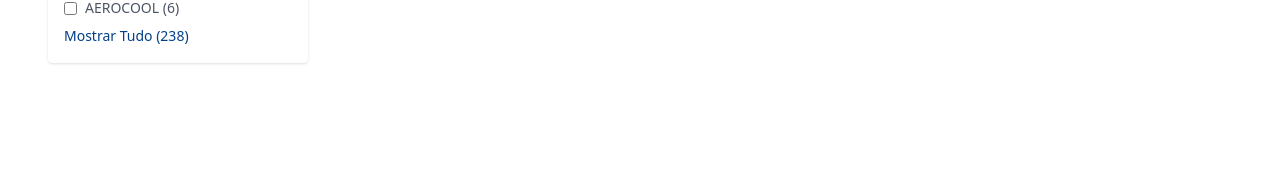
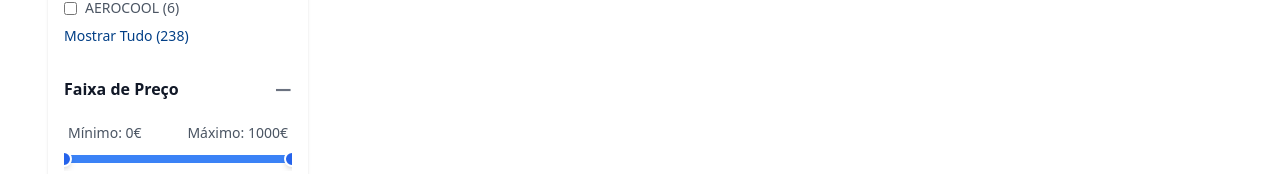
Before and after one commit to eduardosilvestre17/autojni_nextjs, a Next.js app: page /loja in a window 1280 px wide. Shown: the part 626-800 px from the top of the page. Built offline with nearby package versions, Linux system fonts and the light colour scheme; no server answers; the database is empty.

Commit message:
slider de preço a funcionar.

```diff
--- a/src/app/(public)/loja/page.tsx
+++ b/src/app/(public)/loja/page.tsx
@@ -1,23 +1,203 @@
 "use client";
 
-import { useState } from "react";
+import React, { useState, useRef, useCallback } from "react";
 import { useSearchParams } from "next/navigation";
 import useSWR from "swr";
 import ProductCard, { Product } from "@/components/ProductCard";
 
 const fetcher = (url: string) => fetch(url).then((r) => r.json());
 
+/**
+ * ===========================
+ * Componente PriceRangeSlider
+ * ===========================
+ * - Renderiza uma trilha (track),
+ * - Renderiza a faixa colorida entre min e max,
+ * - Renderiza duas "bolinhas" (thumbs) que podem ser arrastadas.
+ */
+interface PriceRangeSliderProps {
+  minPrice: number;
+  maxPrice: number;
+  onChange: (newMin: number, newMax: number) => void;
+  minLimit: number; // Ex: 0
+  maxLimit: number; // Ex: 1000
+}
+
+function PriceRangeSlider({
+  minPrice,
+  maxPrice,
+  onChange,
+  minLimit,
+  maxLimit,
+}: PriceRangeSliderProps) {
+  const sliderRef = useRef<HTMLDivElement>(null);
+  const [draggingThumb, setDraggingThumb] = useState<"min" | "max" | null>(
+    null
+  );
+
+  // Função auxiliar: dado um valor (ex: minPrice) converte para % da largura
+  const valueToPercent = useCallback(
+    (value: number) => {
+      return ((value - minLimit) / (maxLimit - minLimit)) * 100;
+    },
+    [minLimit, maxLimit]
+  );
+
+  // Função auxiliar: dado um pixel X no container, converte para valor do slider
+  const pixelToValue = useCallback(
+    (x: number) => {
+      if (!sliderRef.current) return minLimit;
+      const rect = sliderRef.current.getBoundingClientRect();
+      const width = rect.width;
+      // Garante que x fique dentro [0, width]
+      const clampedX = Math.max(0, Math.min(x - rect.left, width));
+      // Converte a posição em pixels para o range de valores
+      const percent = clampedX / width; // entre 0 e 1
+      return Math.round(minLimit + percent * (maxLimit - minLimit));
+    },
+    [minLimit, maxLimit]
+  );
+
+  // Lida com o mouse/touch movendo
+  const handleMove = useCallback(
+    (clientX: number) => {
+      if (!draggingThumb) return;
+      // Convertemos a posição do mouse para o valor do slider
+      const newValue = pixelToValue(clientX);
+
+      if (draggingThumb === "min") {
+        // Não pode ultrapassar o maxPrice
+        const bounded = Math.min(newValue, maxPrice);
+        onChange(bounded, maxPrice);
+      } else {
+        // draggingThumb === "max"
+        // Não pode ser menor que minPrice
+        const bounded = Math.max(newValue, minPrice);
+        onChange(minPrice, bounded);
+      }
+    },
+    [draggingThumb, pixelToValue, minPrice, maxPrice, onChange]
+  );
+
+  // Ao clicar/segurar na "bolinha"
+  const handleMouseDown = (
+    thumb: "min" | "max",
+    e: React.MouseEvent<HTMLDivElement> | React.TouchEvent<HTMLDivElement>
+  ) => {
+    e.stopPropagation();
+    e.preventDefault();
+    setDraggingThumb(thumb);
+    if ("clientX" in e) {
+      // MouseEvent
+      handleMove(e.clientX);
+    } else {
+      // TouchEvent
+      handleMove(e.touches[0].clientX);
+    }
+  };
+
+  // Ao soltar
+  const handleEnd = useCallback(() => {
+    setDraggingThumb(null);
+  }, []);
+
+  // Listeners globais de mouse/touch
+  React.useEffect(() => {
+    const handleMouseMove = (e: MouseEvent) => {
+      if (!draggingThumb) return;
+      handleMove(e.clientX);
+    };
+    const handleTouchMove = (e: TouchEvent) => {
+      if (!draggingThumb) return;
+      handleMove(e.touches[0].clientX);
+    };
+    const handleUp = () => handleEnd();
+
+    window.addEventListener("mousemove", handleMouseMove);
+    window.addEventListener("mouseup", handleUp);
+    window.addEventListener("touchmove", handleTouchMove);
+    window.addEventListener("touchend", handleUp);
+
+    return () => {
+      window.removeEventListener("mousemove", handleMouseMove);
+      window.removeEventListener("mouseup", handleUp);
+      window.removeEventListener("touchmove", handleTouchMove);
+      window.removeEventListener("touchend", handleUp);
+    };
+  }, [draggingThumb, handleMove, handleEnd]);
+
+  // Cálculo de posições (em %) para cada thumb
+  const leftPercent = valueToPercent(minPrice);
+  const rightPercent = valueToPercent(maxPrice);
+
+  return (
+    <div ref={sliderRef} className="relative w-full h-6">
+      {/* Trilha de fundo */}
+      <div className="absolute top-1/2 -translate-y-1/2 left-0 right-0 h-2 bg-gray-300 rounded pointer-events-none" />
+
+      {/* Faixa colorida entre min e max */}
+      <div
+        className="absolute top-1/2 -translate-y-1/2 h-2 bg-blue-500 rounded pointer-events-none"
+        style={{
+          left: `${Math.min(leftPercent, rightPercent)}%`,
+          width: `${Math.abs(rightPercent - leftPercent)}%`,
+        }}
+      />
+
+      {/* Thumb do min */}
+      <div
+        className="absolute w-4 h-4 bg-blue-600 rounded-full border-2 border-white shadow-md cursor-pointer"
+        style={{
+          top: "50%",
+          left: `${leftPercent}%`,
+          transform: "translate(-50%, -50%)",
+        }}
+        onMouseDown={(e) => handleMouseDown("min", e)}
+        onTouchStart={(e) => handleMouseDown("min", e)}
+      />
+
+      {/* Thumb do max */}
+      <div
+        className="absolute w-4 h-4 bg-blue-600 rounded-full border-2 border-white shadow-md cursor-pointer"
+        style={{
+          top: "50%",
+          left: `${rightPercent}%`,
+          transform: "translate(-50%, -50%)",
+        }}
+        onMouseDown={(e) => handleMouseDown("max", e)}
+        onTouchStart={(e) => handleMouseDown("max", e)}
+      />
+    </div>
+  );
+}
+
+/**
+ * =====================
+ * Página principal (Loja)
+ * =====================
+ */
 export default function LojaPage() {
   const [showFilters, setShowFilters] = useState(true);
   const [mobileFilterOpen, setMobileFilterOpen] = useState(false);
   const [showOrderDropdown, setShowOrderDropdown] = useState(false);
+
+  // Collapses dos filtros
   const [dispOpen, setDispOpen] = useState(true);
   const [marcaOpen, setMarcaOpen] = useState(true);
+  const [priceOpen, setPriceOpen] = useState(true);
+
+  // Estados para o valor mínimo e máximo do preço
+  const [minPrice, setMinPrice] = useState(0);
+  const [maxPrice, setMaxPrice] = useState(1000);
+
+  // Ordenação
   const [orderBy, setOrderBy] = useState("");
 
+  // Lógica de busca
   const sp = useSearchParams();
   const searchTerm = sp?.get("search") ?? "";
 
+  // Endpoint SWR
   const endpoint = searchTerm.trim()
     ? `/api/products?search=${encodeURIComponent(searchTerm)}`
     : "/api/products";
@@ -26,10 +206,9 @@ export default function LojaPage() {
     refreshInterval: 5000,
   });
 
-  const toggleFilters = () => {
-    setShowFilters((prev) => !prev);
-  };
+  const toggleFilters = () => setShowFilters((prev) => !prev);
 
+  // SWR: erros e loading
   if (error) {
     return (
       <section className="p-4">
@@ -73,8 +252,12 @@ export default function LojaPage() {
     setShowOrderDropdown(false);
   };
 
+  /**
+   * Conteúdo do menu de filtros (aside), incluindo a Faixa de Preço
+   */
   const FiltersAsideContent = (
     <>
+      {/* Disponibilidade */}
       <div className="mb-6">
         <div
           className="flex items-center justify-between mb-2 cursor-pointer"
@@ -112,7 +295,8 @@ export default function LojaPage() {
         </div>
       </div>
 
-      <div>
+      {/* Marca */}
+      <div className="mb-6">
         <div
           className="flex items-center justify-between mb-2 cursor-pointer"
           onClick={() => setMarcaOpen(!marcaOpen)}
@@ -159,11 +343,51 @@ export default function LojaPage() {
           </a>
         </div>
       </div>
+
+      {/* Faixa de Preço (usando componente customizado) */}
+      <div className="mb-6">
+        <div
+          className="flex items-center justify-between mb-2 cursor-pointer"
+          onClick={() => setPriceOpen(!priceOpen)}
+        >
+          <h2 className="text-base font-semibold text-foreground dark:text-dark-foreground">
+            Faixa de Preço
+          </h2>
+          <span className="text-3xl text-gray-500 select-none hover:text-gray-700 transition-colors">
+            {priceOpen ? "−" : "+"}
+          </span>
+        </div>
+
+        <div
+          className={`transition-all duration-300 overflow-hidden ${
+            priceOpen ? "max-h-[500px] opacity-100" : "max-h-0 opacity-0"
+          }`}
+        >
+          {/* Texto mostrando min e max */}
+          <div className="flex justify-between text-sm text-gray-600 dark:text-gray-400 mt-2 mb-1 px-1">
+            <span>Mínimo: {minPrice}€</span>
+            <span>Máximo: {maxPrice}€</span>
+          </div>
+
+          <PriceRangeSlider
+            minPrice={minPrice}
+            maxPrice={maxPrice}
+            onChange={(newMin, newMax) => {
+              setMinPrice(newMin);
+              setMaxPrice(newMax);
+            }}
+            minLimit={0}
+            maxLimit={1000}
+          />
+        </div>
+      </div>
     </>
   );
 
+  // Render principal da Loja
   return (
     <section className="p-4">
+      {/* Filtros e Ordenação (Mobile) */}
       <div className="md:hidden mb-4 flex flex-col gap-2 w-full">
         <div className="flex gap-2 w-full">
           <button
@@ -227,6 +451,8 @@ export default function LojaPage() {
           {totalResults} resultado{totalResults !== 1 && "s"}.
         </p>
       </div>
+
+      {/* Menu lateral de filtros (Mobile) */}
       {mobileFilterOpen && (
         <>
           <div
@@ -248,6 +474,8 @@ export default function LojaPage() {
           </aside>
         </>
       )}
+
+      {/* Filtros e ordenação (Desktop) */}
       <div className="hidden md:flex items-center justify-between gap-4 mb-4">
         <div className="flex items-center gap-3">
           <button
@@ -280,16 +508,21 @@ export default function LojaPage() {
           </select>
         </div>
       </div>
+
+      {/* Layout principal: Filtros (se visíveis) + Grid de produtos */}
       <div
         className={`grid gap-6 transition-[grid-template-columns] duration-300 ease-in-out ${
           showFilters ? "grid-cols-1 md:grid-cols-[260px_1fr]" : "grid-cols-1"
         }`}
       >
+        {/* Filtro lateral (Desktop) */}
         {showFilters && (
           <aside className="bg-white dark:bg-gray-800 p-4 rounded shadow self-start hidden md:block">
             {FiltersAsideContent}
           </aside>
         )}
+
+        {/* Lista de produtos */}
         <main>
           <div className="grid gap-4 xs:grid-cols-1 sm:grid-cols-2 md:grid-cols-2 lg:grid-cols-3 xl:grid-cols-4">
             {arrayData.map((product: Product) => (
@@ -298,6 +531,12 @@ export default function LojaPage() {
           </div>
         </main>
       </div>
+
+      {/* Estilos extras apenas p/ visual */}
+      <style jsx>{`
+        /* Só para deixar a "bolinha" mais bonita, sem estilos default de input */
+        /* As 'div' que usamos para as thumbs já têm classe e cursor pointer */
+      `}</style>
     </section>
   );
 }
```
